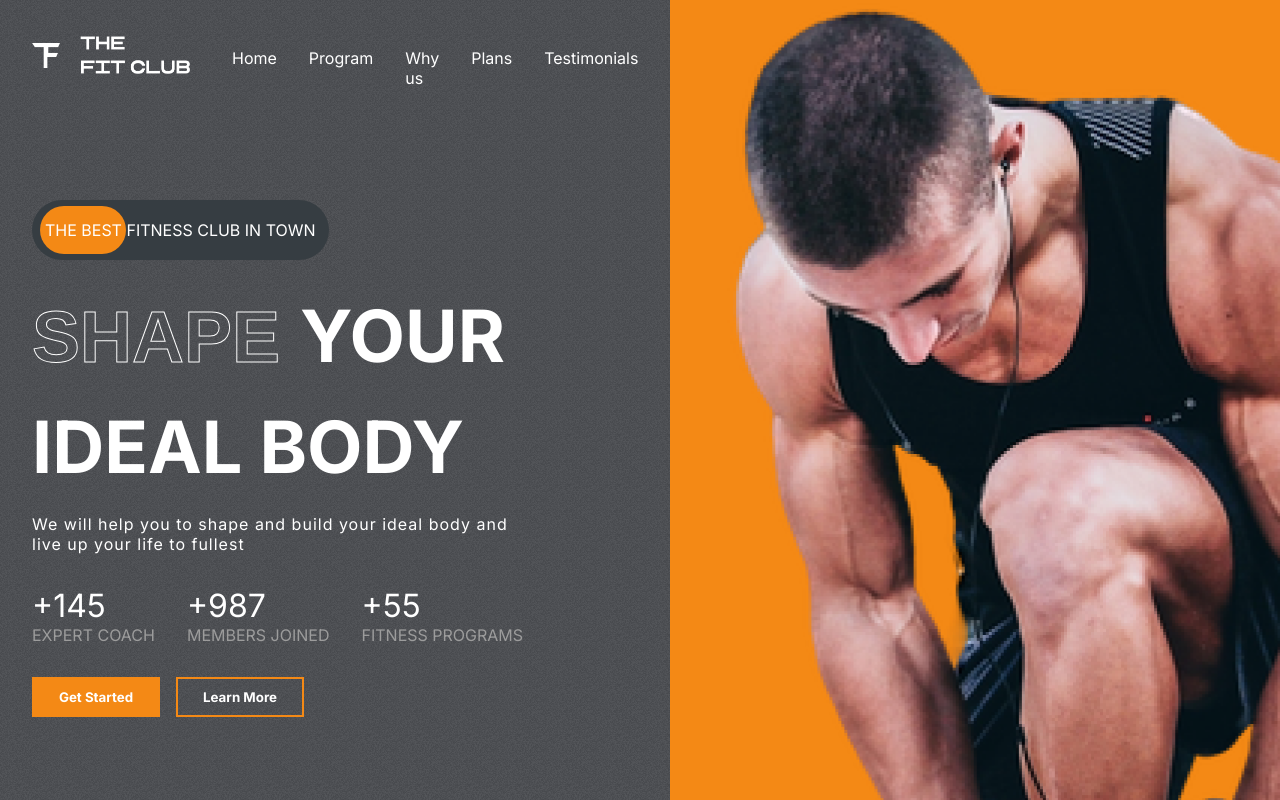
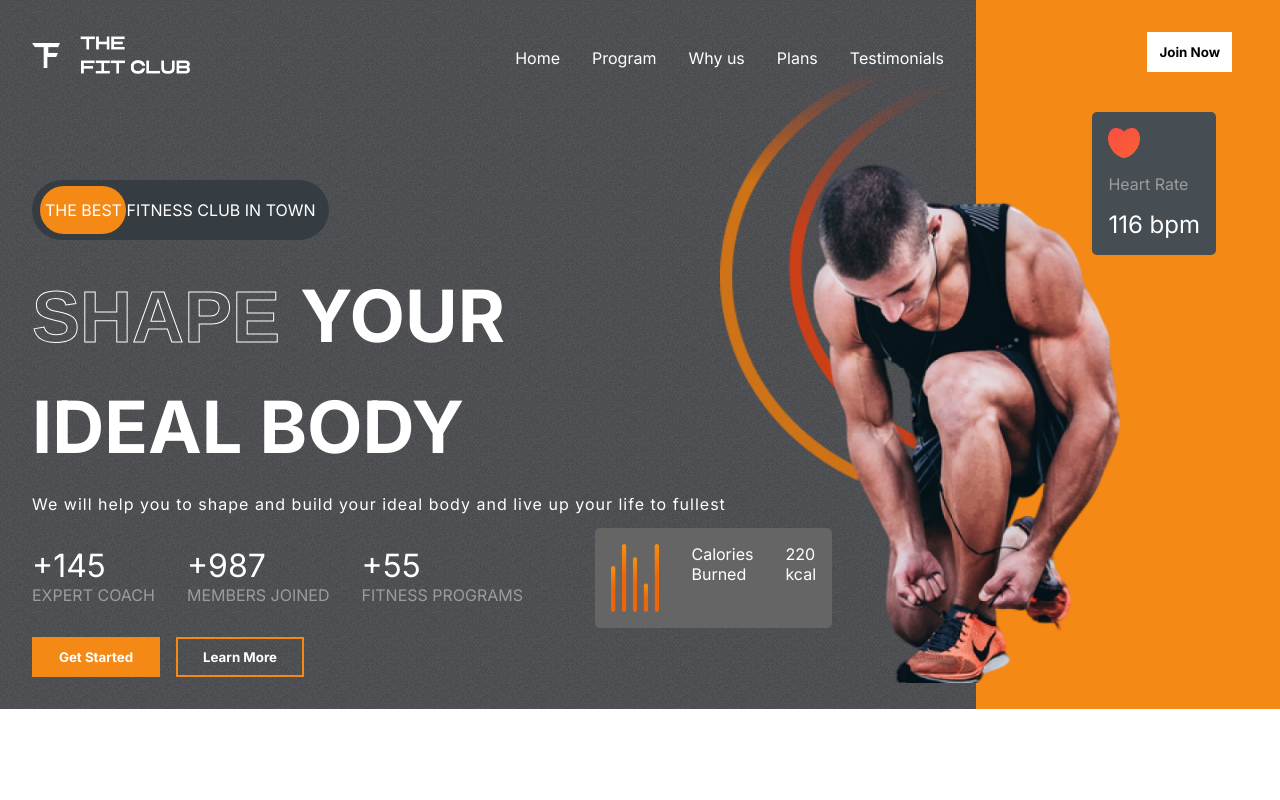
Before and after one commit to Harshu467/GYM, a React (Create React App) app: page / in a window 1280 px wide. Shown: the top 800 px of the page. Built offline with nearby package versions, Linux system fonts and the light colour scheme.

Commit message:
Design Added

```diff
--- a/src/Components/Hero/Hero.css
+++ b/src/Components/Hero/Hero.css
@@ -119,3 +119,42 @@
     color: white;
     font-size: 1.5rem;
 }
+.hero-image{
+    position: absolute;
+    width: 23rem;
+    top: 10rem;
+    right: 8rem;
+}
+.hero-image-back{
+    z-index: -1;
+    position: absolute;
+    top: 4rem;
+    right: 20rem;
+    width: 15rem;
+}
+.calories{
+    display: flex;
+    gap: 2rem;
+    background-color: var(--caloryCard);
+    border-radius: 5px;
+    padding: 1rem;
+    width: fit-content;
+    position: absolute;
+    top: 33rem;
+    right: 28rem;
+}
+.calories>img{
+    width: 3rem;
+}
+.calories>div{
+    display: flex;
+    flex-direction: column;
+    justify-content: space-between;
+}
+.calories>div>:nth-child(1){
+    color: var(--gray);
+}
+.calories>div>:nth-child(2){
+    color: white;
+    font-size: 1.5rem;
+}
```
